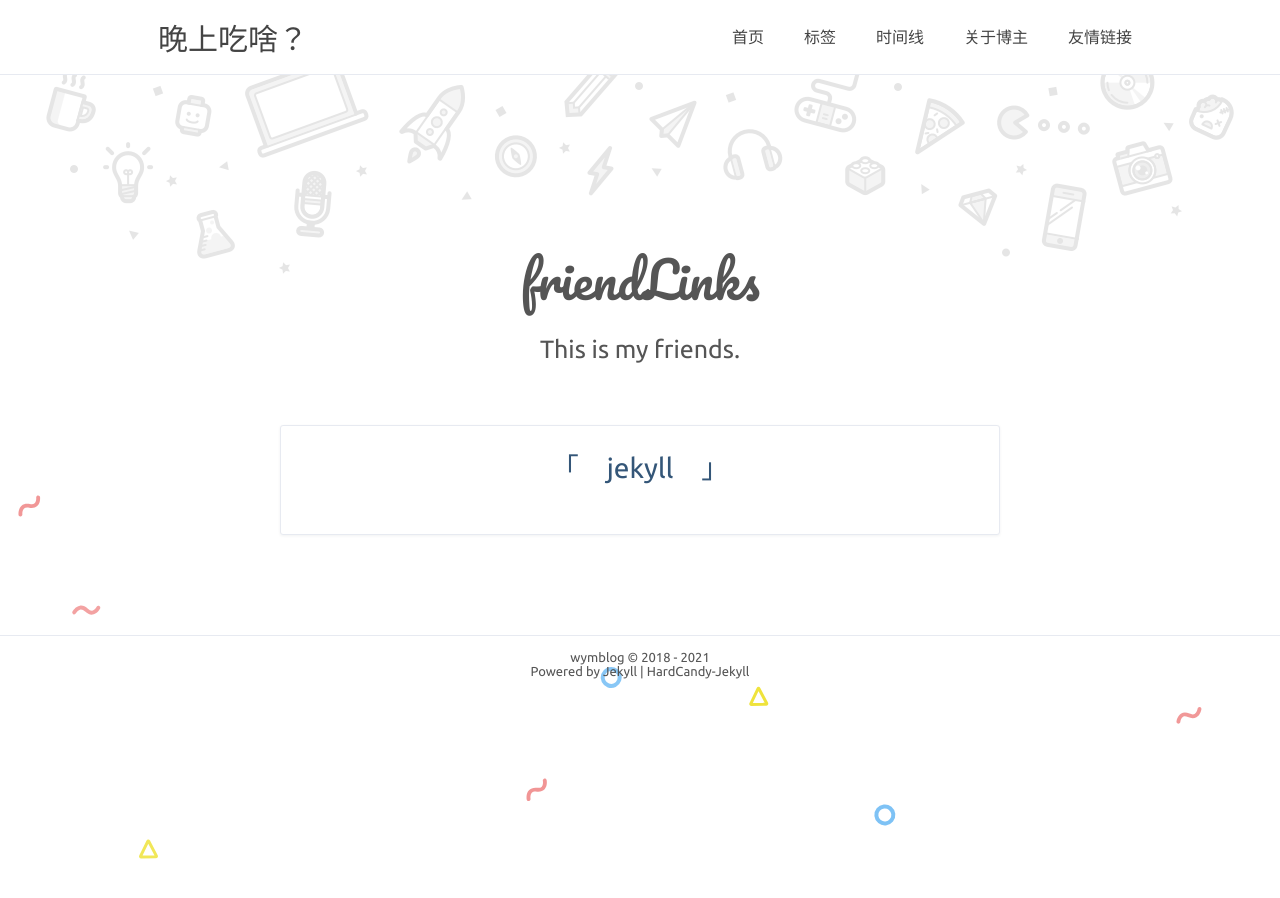
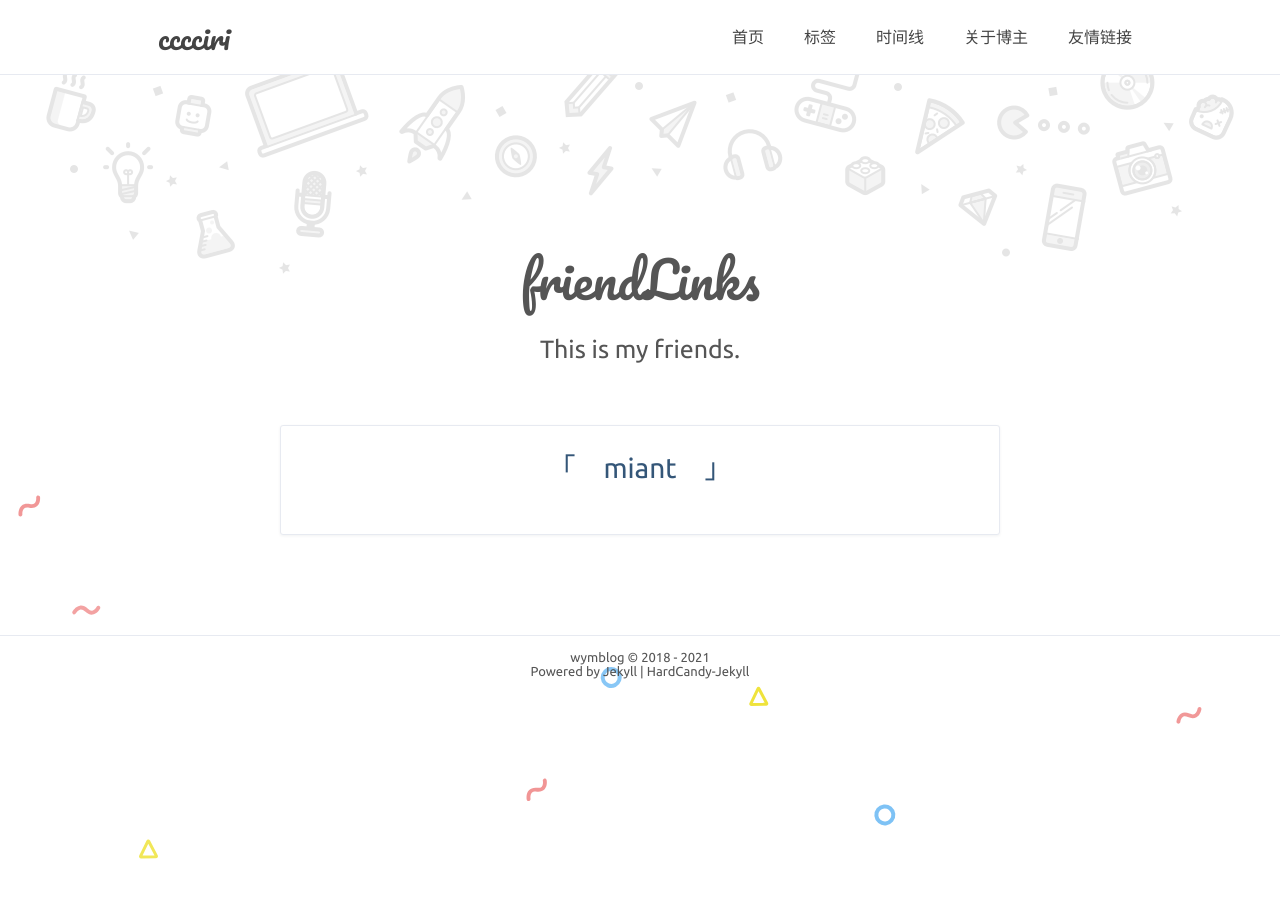
Before and after one commit to wym11ciri/wym11ciri.github.io, a Jekyll site: the page built from friendLink.html, in a window 1280 px wide. Built offline with Jekyll 4.4.1, drawn with Linux system fonts in a browser that asks for light colours; comment, search, counter and statistics services are not loaded.

Commit message:
Update _config.yml

```diff
--- a/_config.yml
+++ b/_config.yml
@@ -16,7 +16,7 @@ nav: # 最佳体验 六个标签 且最好每个标签不超过4中文字
 author: true
 name: '温温'
 NickName: ''
-webtitle: '晚上吃啥？'
+webtitle: 'cccciri'
 bio: 'jingzhengmeiyongde'
 about: true
 aboutyou: 'your introduction'
@@ -41,7 +41,7 @@ SNS-icon: #['Facebook', 'weibo', 'qq', 'github', 'Dribbble', 'Twitter', 'instagr
   twitch: ''
 
 # 分页
-paginate: 2
+paginate: 6
 paginatepath: ['page:num']
 
 # since
@@ -55,11 +55,11 @@ kramdown:
 # 代码高亮 使用rouge
 highlighter: rouge
 # 代码高亮主题使用pygments主题: autumn\ default\ emacs\ friendly\ manni\ murphy\ pastie\ perldoc\ tango 任选一个你喜欢的主题名称填在下面的单引号中
-pygmentsTheme: 'default'
+pygmentsTheme: 'autumn'
 
 # 友情链接
 friends:
-  jekyll: 'https://www.jekyll.com.cn/'
+  miant: 'https://miant.xyz/'
 
 # 评论 最佳体验 在disqus、livere和Gitment之间三选一
 # disqus 评论
```
